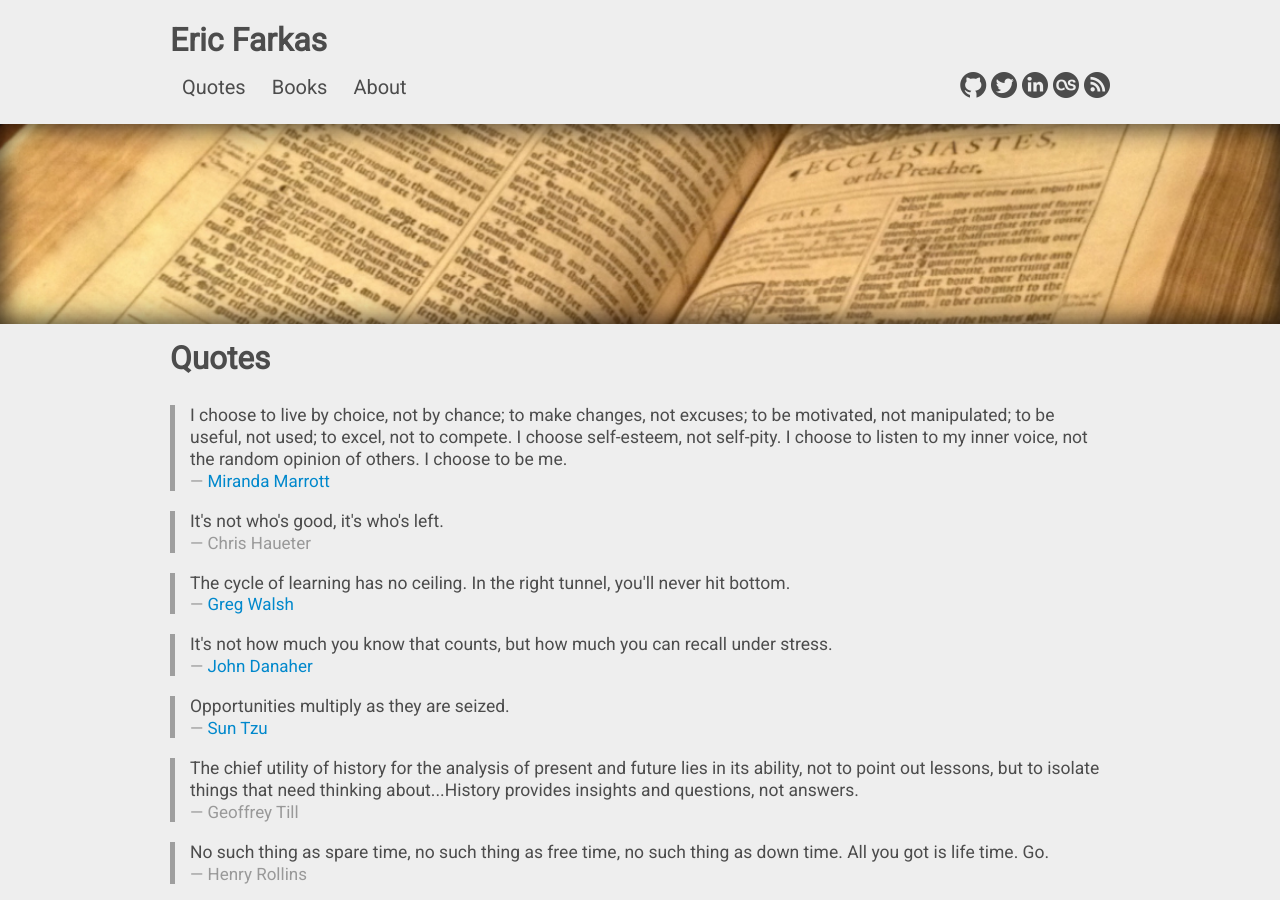
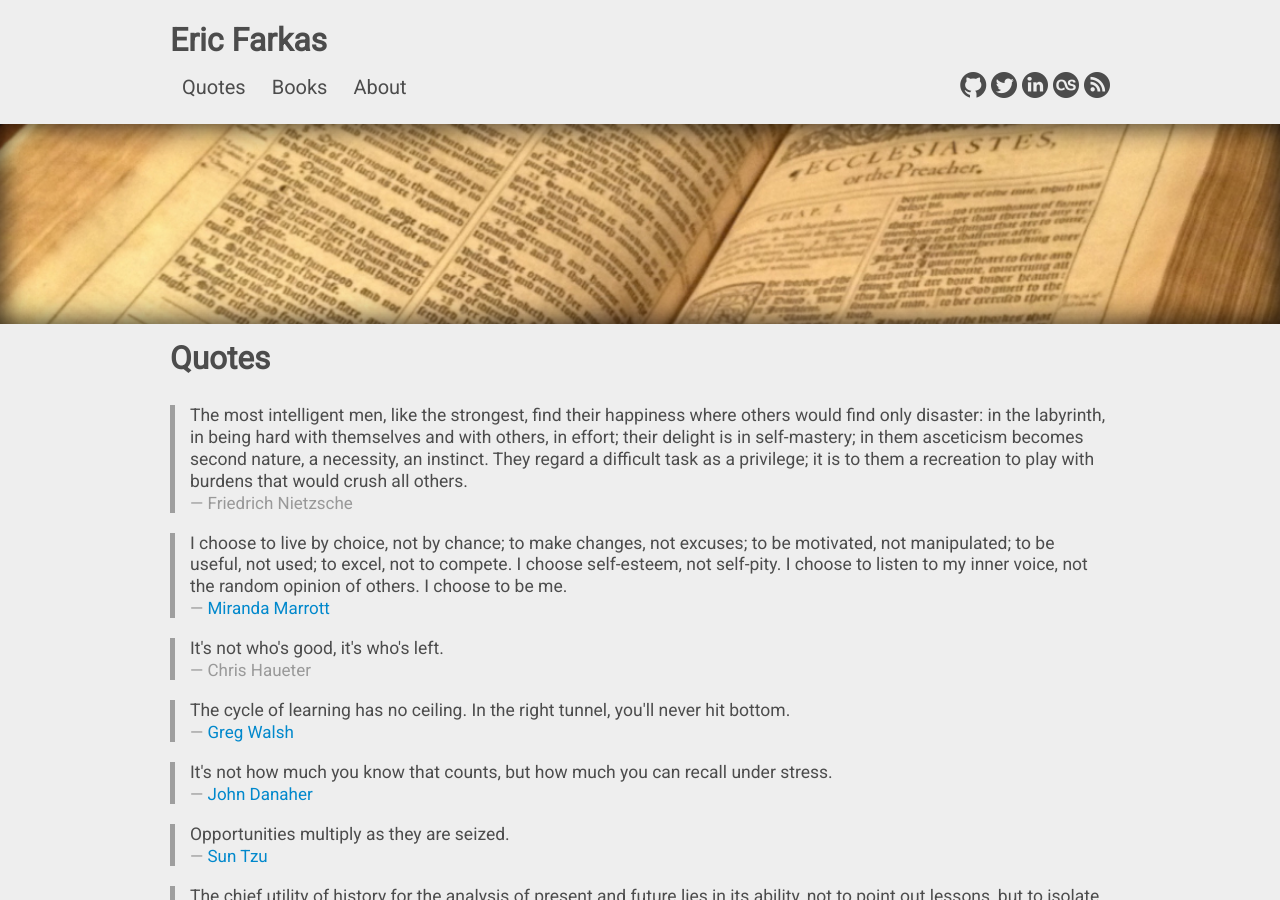
Before and after one commit to speric/speric.github.com, a Jekyll site: the page built from quotes.html, in a window 1280 px wide and 900 px high. Built offline with Jekyll 4.4.1, drawn with Linux system fonts in a browser that asks for light colours; some web fonts are replaced; comment, search, counter and statistics services are not loaded.

Commit message:
Friedrich Nietzsche quote

```diff
--- a/quotes.html
+++ b/quotes.html
@@ -8,6 +8,13 @@ description: A collection of thought-provoking quotes.
 <h2>Quotes</h2>
 
 <br/>
+
+<blockquote>
+  <p>
+    The most intelligent men, like the strongest, find their happiness where others would find only disaster: in the labyrinth, in being hard with themselves and with others, in effort; their delight is in self-mastery; in them asceticism becomes second nature, a necessity, an instinct. They regard a difficult task as a privilege; it is to them a recreation to play with burdens that would crush all others.
+  </p>
+  <small>Friedrich Nietzsche</small>
+</blockquote>
 
 <blockquote>
   <p>
```
